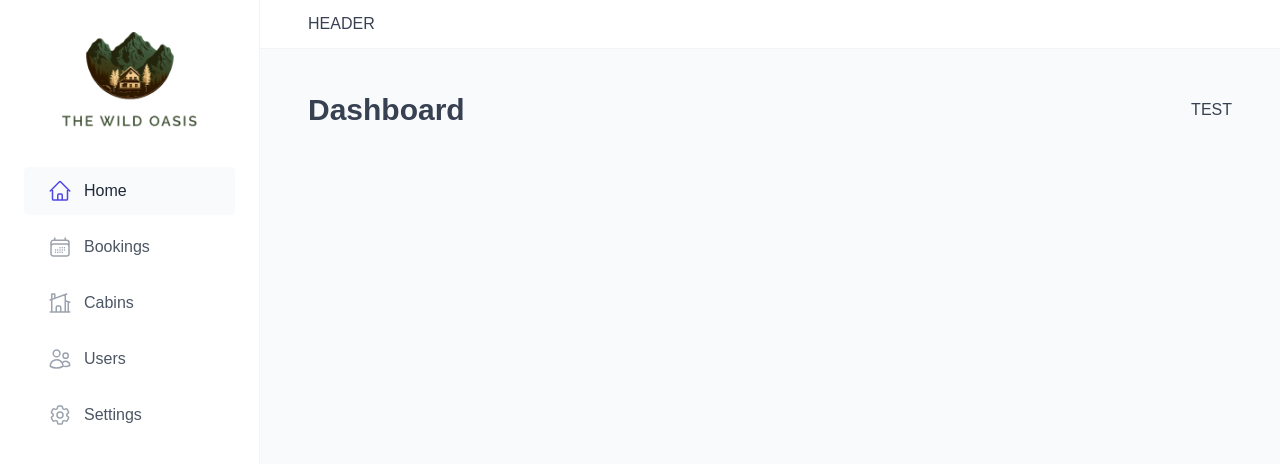
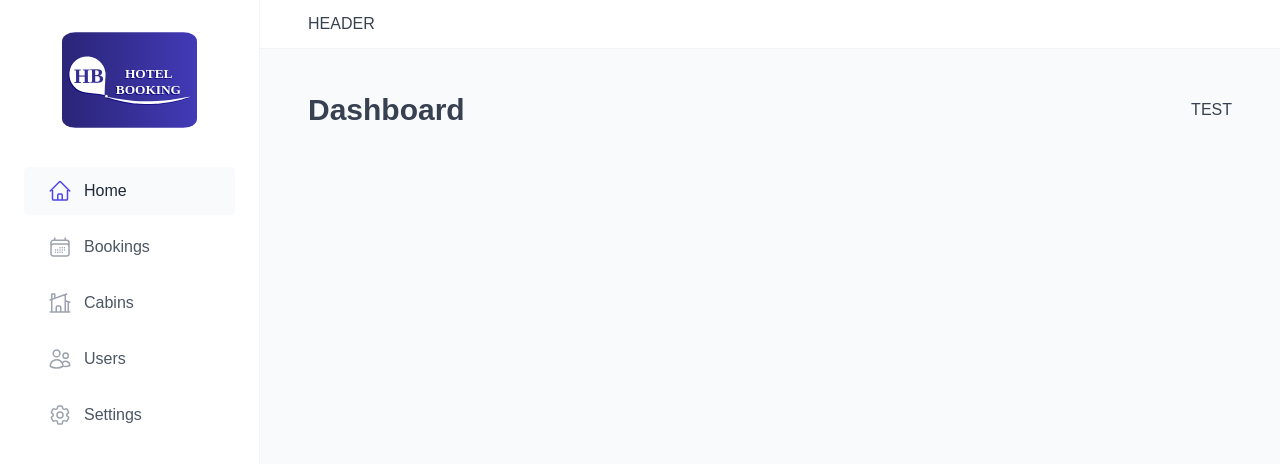
Before and after one commit to severinseverinov/HotelBooking, a React (Vite) app: page /dashboard in a window 1280 px wide. Shown: the top 464 px of the page. Built offline with nearby package versions, Linux system fonts and the light colour scheme.

Commit message:
logo changed

```diff
--- a/src/ui/Logo.jsx
+++ b/src/ui/Logo.jsx
@@ -7,12 +7,13 @@ const StyledLogo = styled.div`
 const Img = styled.img`
   height: 9.6rem;
   width: auto;
+  border-radius: 10%;
 `;
 
 function Logo() {
   return (
     <StyledLogo>
-      <Img src="/logo-light.png" alt="Logo" />
+      <Img src="/logo.svg" alt="Logo" />
     </StyledLogo>
   );
 }
```
Also changed, not shown: public/logo.svg (added).
